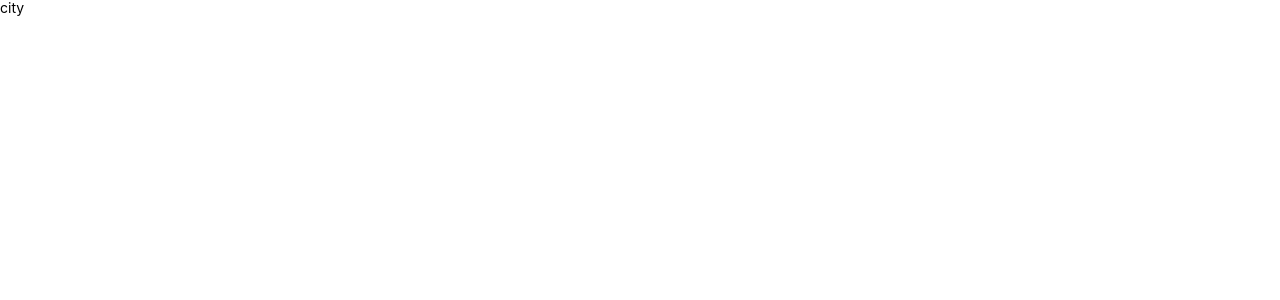
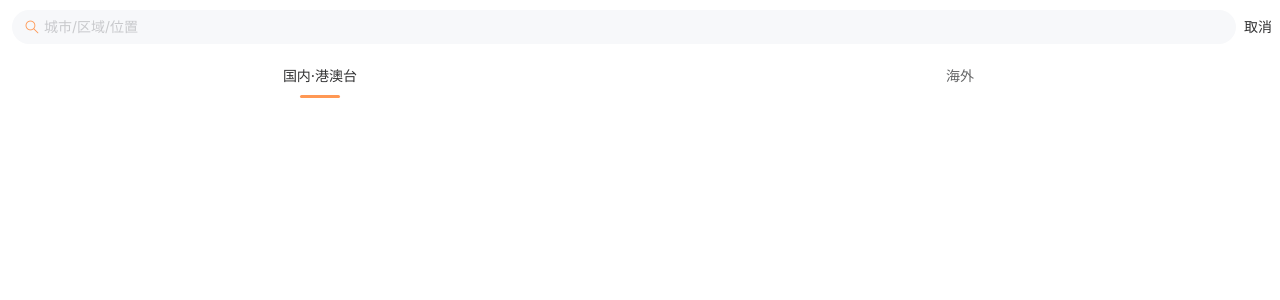
Before and after one commit to Sma11X/trip-app, a Vue app: page /#/city in a window 1280 px wide. Shown: the top 300 px of the page. Built offline with nearby package versions, Linux system fonts and the light colour scheme.

Commit message:
feat: city page

```diff
--- a/components.d.ts
+++ b/components.d.ts
@@ -11,7 +11,10 @@ declare module '@vue/runtime-core' {
     RouterView: typeof import('vue-router')['RouterView']
     TabBar: typeof import('./src/components/tab-bar/tab-bar.vue')['default']
     VanRate: typeof import('vant/es')['Rate']
+    VanSearch: typeof import('vant/es')['Search']
+    VanTab: typeof import('vant/es')['Tab']
     VanTabbar: typeof import('vant/es')['Tabbar']
     VanTabbarItem: typeof import('vant/es')['TabbarItem']
+    VanTabs: typeof import('vant/es')['Tabs']
   }
 }
--- a/src/assets/css/common.css
+++ b/src/assets/css/common.css
@@ -3,6 +3,9 @@
 
   /* 这里修改的话会造成全局修改 */
   /* --van-tabbar-item-icon-size: 30px; */
+
+  /* 全局修改search样式 */
+  --van-search-left-icon-color: var(--primary-color) !important;
 }
 
 body {
--- a/src/views/city/city.vue
+++ b/src/views/city/city.vue
@@ -1,9 +1,30 @@
 <script setup>
+import { ref } from 'vue'
+import { useRouter } from 'vue-router';
+
+const router = useRouter()
+
+const searchValue = ref("")
+const cancelClick = () => {
+  router.back()
+}
+
+const tabActive = ref()
 </script>
 
 <template>
   <div class="top-page">
-    city
+    <van-search
+      v-model="searchValue"
+      placeholder="城市/区域/位置"
+      shape="round"
+      show-action
+      @cancel="cancelClick"
+    />
+    <van-tabs v-model:active="tabActive" color="#ff9854">
+      <van-tab title="国内·港澳台"></van-tab>
+      <van-tab title="海外"></van-tab>
+    </van-tabs>
   </div>
 </template>
 
```
